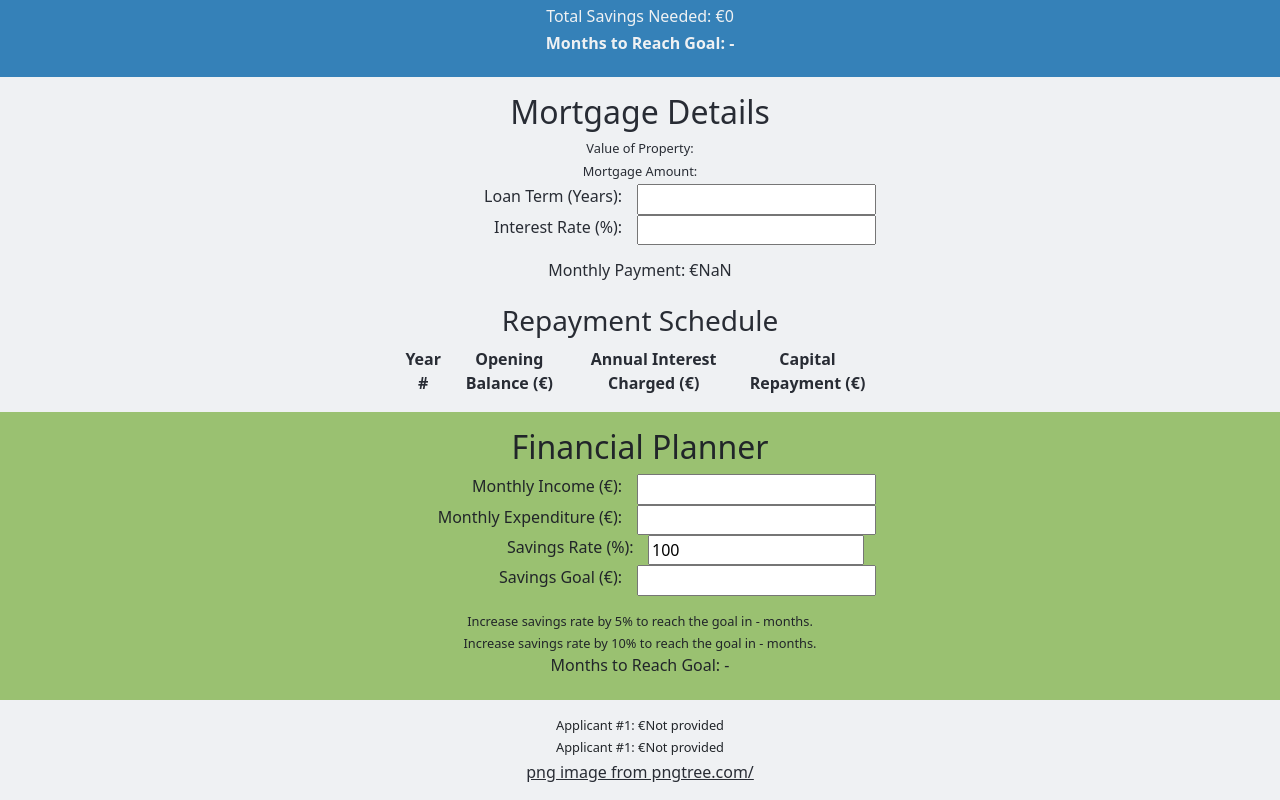
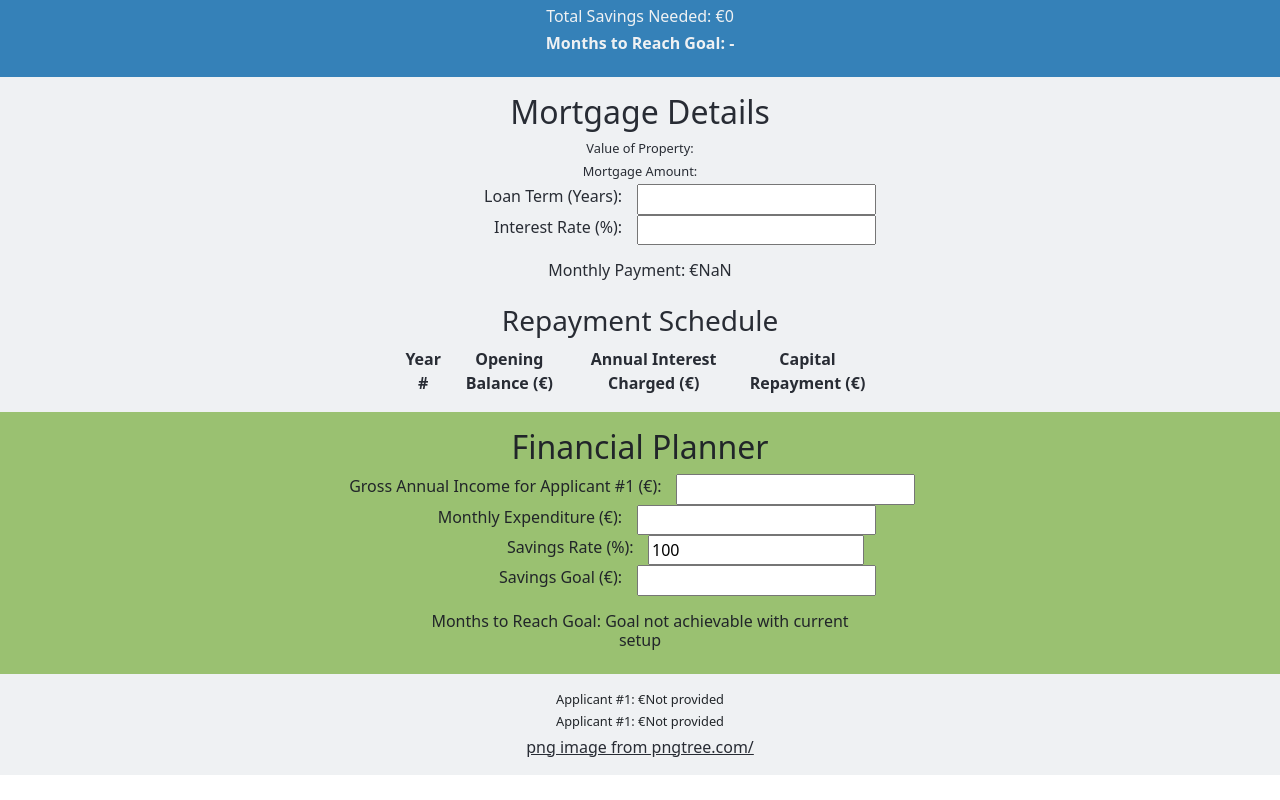
Before and after one commit to OisinWrites/Mortgage-Budgeter, a React (Create React App) app in the folder client/: page / in a window 1280 px wide. Shown: the part 1994-2794 px from the top of the page. After the commit the page ends 2769 px from the top, so only its background shows below. Built offline with nearby package versions, Linux system fonts and the light colour scheme.

Commit message:
Create tax calc utilities file inorder to assess values inherent to gross income

```diff
--- a/client/src/components/FinancialPlanner.js
+++ b/client/src/components/FinancialPlanner.js
@@ -1,53 +1,47 @@
-import React, { useState, useEffect } from 'react';
+import React, { useState } from 'react';
 
-const FinancialPlanner = ({ netIncome, netIncome2, totalAnnualFees }) => {
-  const [monthlyIncome, setMonthlyIncome] = useState(null);
-  const [monthlyIncome2, setMonthlyIncome2] = useState(null);
-  const [monthlyExpenditure, setMonthlyExpenditure] = useState(null);
+const FinancialPlanner = ({
+  grossIncome1,
+  grossIncome2,
+  totalAnnualFees,
+  hasSecondApplicant,
+}) => {
   const [savingsRate, setSavingsRate] = useState(100); // As a percentage
-  const [savingsGoal, setSavingsGoal] = useState(null);
+  const [savingsGoal, setSavingsGoal] = useState('');
+  const [monthlyExpenditure, setMonthlyExpenditure] = useState('');
 
+  const calculateMonthlySavings = (annualIncome) => {
+    const monthlyIncome = annualIncome / 12;
     const surplus = monthlyIncome - monthlyExpenditure;
-  const monthlySavings = (surplus * savingsRate) / 100;
+    return (surplus * savingsRate) / 100;
+  };
 
   const calculateMonthsToReachGoal = (monthlySavings, goalAmount) => {
-    if (monthlySavings <= 0) return "-"; // If monthly savings is 0 or negative, the goal is unattainable.
+    if (!goalAmount || monthlySavings <= 0) return "Goal not achievable with current setup";
     const months = goalAmount / monthlySavings;
     return Math.ceil(months); // Round up to the nearest whole month
   };
 
-  const handleSavingsRateChange = (event) => {
-    let value = Number(event.target.value);
-    value = Math.max(1, Math.min(100, value));
-    setSavingsRate(value);
-  };
+  const monthlySavings1 = calculateMonthlySavings(grossIncome1 || 0);
+  const monthlySavings2 = hasSecondApplicant ? calculateMonthlySavings(grossIncome2 || 0) : 0;
+  const totalMonthlySavings = monthlySavings1 + monthlySavings2;
 
-  const monthsToGoal = calculateMonthsToReachGoal(monthlySavings, savingsGoal);
-
-  const adjustSavingsRateForInsight = (adjustment) => {
-    const newRate = Math.min(100, Math.max(0, savingsRate + adjustment)); // Ensure between 0 and 100%
-    const newMonthlySavings = (surplus * newRate) / 100;
-    return calculateMonthsToReachGoal(newMonthlySavings, savingsGoal);
-  };
-
-  useEffect(() => {
-    setMonthlyIncome(netIncome);
-    if (netIncome2 !== '0') {
-      setMonthlyIncome2(netIncome2);
-    }
-  }, [netIncome, netIncome2]);
+  const monthsToGoal = calculateMonthsToReachGoal(totalMonthlySavings, savingsGoal);
 
   return (
     <div>
-
       <h2>Financial Planner</h2>
-
+      <div className="split-middle">
         <div>
-        <div class="split-middle">
+          <label>Gross Annual Income for Applicant #1 (€):</label>
+          <input type="number" value={grossIncome1 || ''} readOnly />
+        </div>
+        {hasSecondApplicant && (
           <div>
-            <label>Monthly Income (€):</label>
-            <input type="number" value={monthlyIncome} onChange={(e) => setMonthlyIncome(Number(e.target.value))} />
+            <label>Gross Annual Income for Applicant #2 (€):</label>
+            <input type="number" value={grossIncome2 || ''} readOnly />
           </div>
+        )}
         <div>
           <label>Monthly Expenditure (€):</label>
           <input type="number" value={monthlyExpenditure} onChange={(e) => setMonthlyExpenditure(Number(e.target.value))} />
@@ -57,10 +51,9 @@ const FinancialPlanner = ({ netIncome, netIncome2, totalAnnualFees }) => {
           <input
             type="number"
             value={savingsRate}
-              onChange={handleSavingsRateChange} // Use the new handler here
+            onChange={(e) => setSavingsRate(Math.min(100, Math.max(1, Number(e.target.value))))}
             min="1"
             max="100"
-              placeholder="Savings Rate (%)"
           />
         </div>
         <div>
@@ -68,29 +61,9 @@ const FinancialPlanner = ({ netIncome, netIncome2, totalAnnualFees }) => {
           <input type="number" value={savingsGoal} onChange={(e) => setSavingsGoal(Number(e.target.value))} />
         </div>
       </div>
-      </div>
 
-      {netIncome2 !== '0' && (
-        <div>
-          <h3>Second Applicant</h3>
-          <div className="split-middle">
-            {/* Duplicate the questionnaire for the second applicant */}
-            <div>
-              <label>Monthly Income (€):</label>
-              <input type="number" value={monthlyIncome2} onChange={(e) => setMonthlyIncome2(Number(e.target.value))} />
-            </div>
-            {/* Add other inputs as needed */}
-          </div>
-        </div>
-      )}
-
-
-      <div class="p-3">
-        <p>Increase savings rate by 5% to reach the goal in {adjustSavingsRateForInsight(5)} months.</p>
-        <p>Increase savings rate by 10% to reach the goal in {adjustSavingsRateForInsight(10)} months.</p>
-        <h6 class="strong">Months to Reach Goal: {monthsToGoal === Infinity ? "" : monthsToGoal}</h6>
-        <div>
-      </div>
+      <div className="p-3">
+        <h6>Months to Reach Goal: {monthsToGoal}</h6>
       </div>
     </div>
   );
```
Also changed, not shown: client/src/utilities/taxcalc.js (added, +36 -0 lines). Lines whose indentation alone changed are shown as unchanged.
